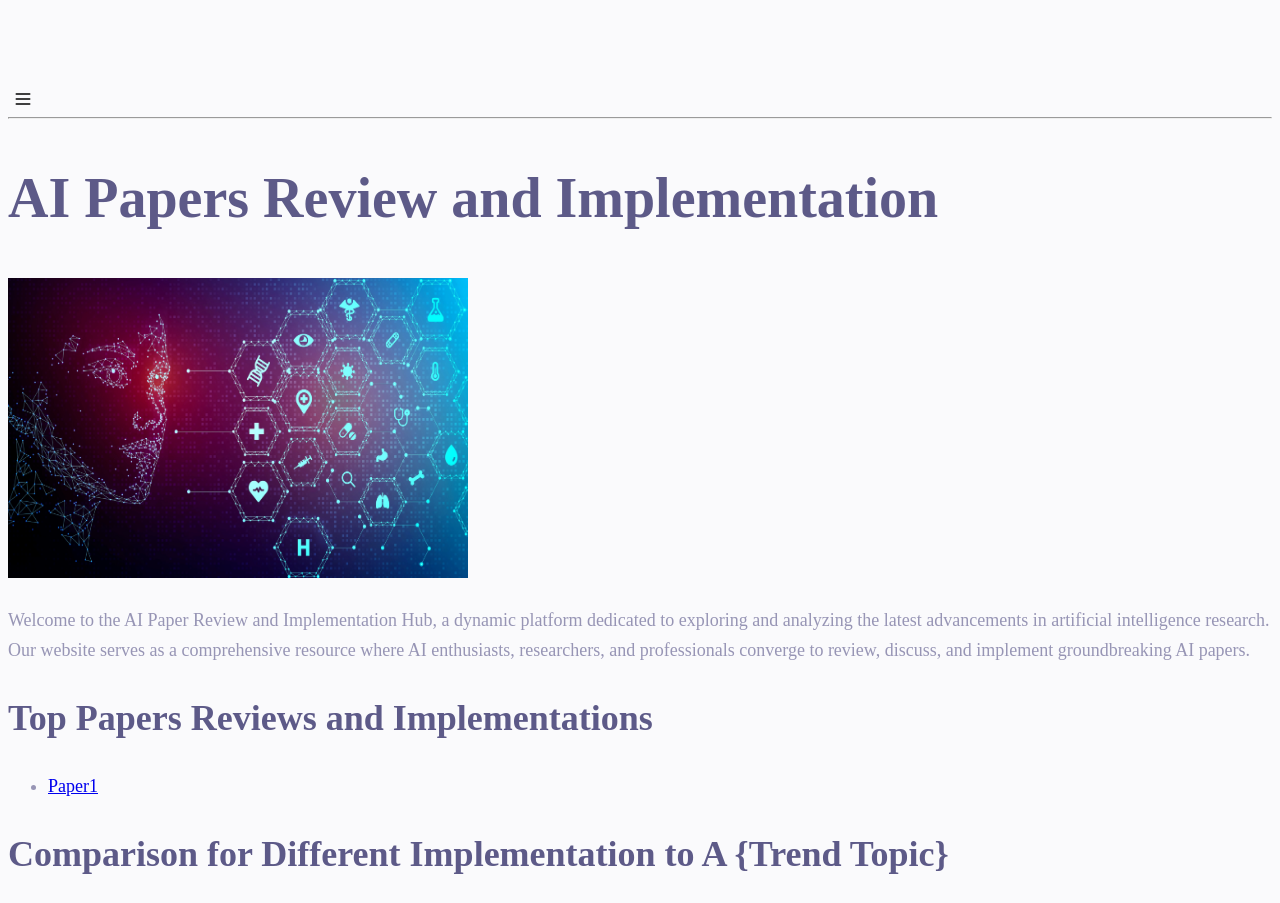
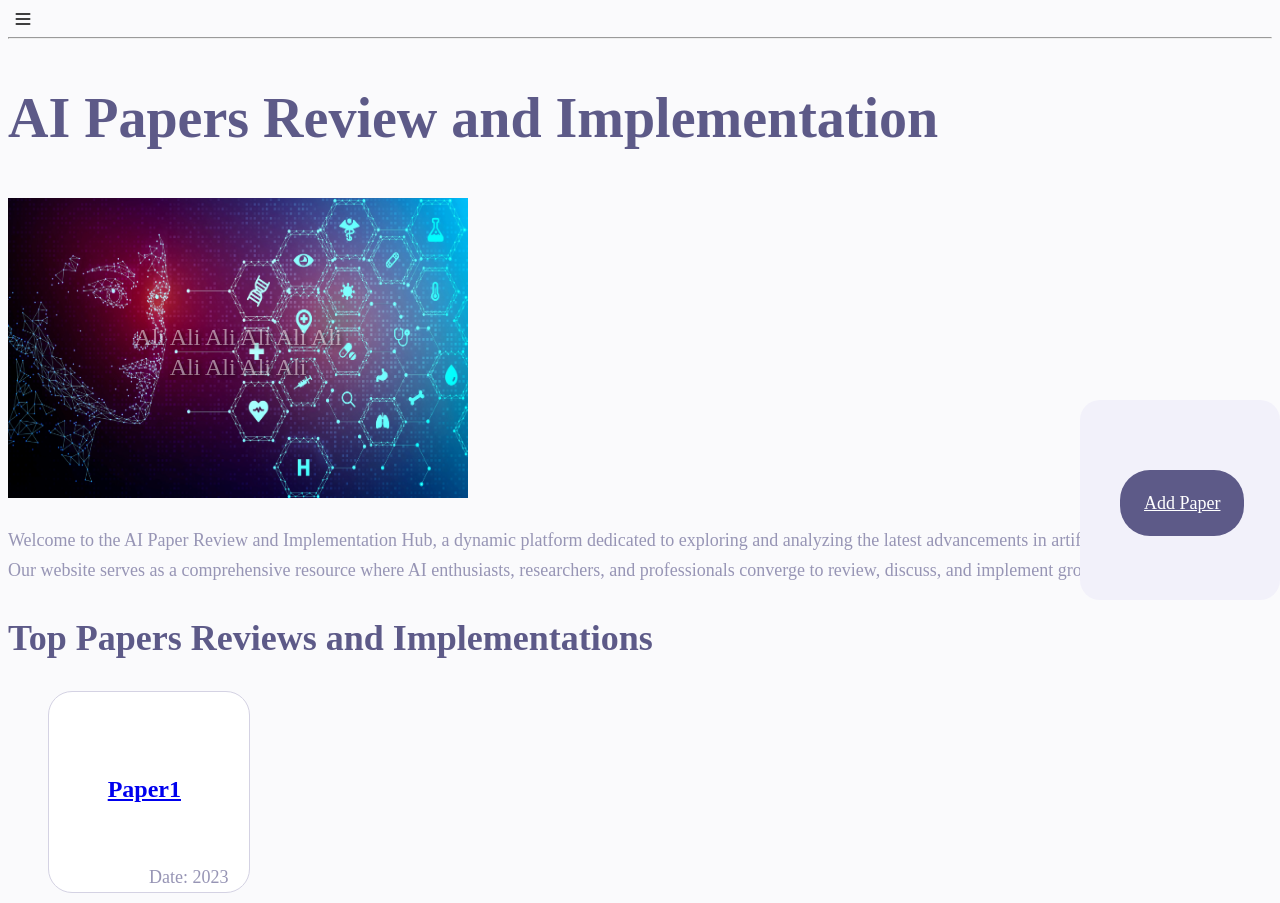
Before and after one commit to alizmq02/swe-363-231, a plain HTML site: page index.html in a window 1280 px wide. Shown: the top 903 px of the page. Drawn offline with Linux system fonts and the light colour scheme.

Commit message:
CSS_4_Exercises-Exercise_1

```diff
--- a/index.html
+++ b/index.html
@@ -16,7 +16,7 @@
 
 <body>
 
-  <div class="loader"></div>
+  <!-- <div class="loader"></div> -->
     <!-- Navigation bar sectoin -->
     <div class="content">
       <nav class="navbar">
@@ -35,7 +35,12 @@
       <!-- The article or content section -->
       <article>
           <h1 class="display-1">AI Papers Review and Implementation</h1>
-          <img src="assets/AI.webp" alt="An Image That Describes AI" height="300" width="460">
+          <div class="image">
+            <img class="" src="assets/AI.webp" alt="An Image That Describes AI" height="300" width="460">
+            <div class="watermark">
+              <p>Ali Ali Ali Ali Ali Ali Ali Ali Ali Ali</p>
+            </div>
+          </div>
           <p>
               Welcome to the AI Paper Review and Implementation Hub, a dynamic platform dedicated to exploring and
               analyzing the latest advancements in artificial intelligence research. Our website serves as a comprehensive
@@ -44,7 +49,12 @@
           </p>
           <h2>Top Papers Reviews and Implementations</h2>
           <ul>
-              <li><a href="paper.html">Paper1</a></li>
+              <div class="content_card">
+                <h3 class="lc"><a href="paper.html">Paper1</a></h3>
+                <span class="sc">Date: 2023</span>
+              </div>
+
+
           </ul>
           <h2>Comparison for Different Implementation to A {Trend Topic}</h2>
           <table>
@@ -75,7 +85,11 @@
           </table>
 
       </article>
+      <aside class="side_card">
 
+        <a class="addb" href="hardForm.html" >Add Paper</a>
+
+      </aside>
       <hr>
 
       <!-- The footer section -->
--- a/style.css
+++ b/style.css
@@ -9,6 +9,7 @@
     font-style: normal;
     font-weight: 400;
     line-height: 30px; /* 166.667% */
+    position: relative;
 }
 
 h1 {
@@ -107,22 +108,30 @@
 .navbarItems {
     display: none;
     transition-delay: 0.8s;
+    list-style-type: none;
+    margin: 0;
+    padding: 0;
+    overflow: hidden;
+}
+
+.navbar li {
+    display: inline-block;
 }
 
 .navbar:hover .navbarItems {
     display: block;
 }
 
-.loader {
+/* .loader {
     width: 100%;
     height: 100vh;
     display: flex;
     align-items: center;
     justify-content: center;
     background-color: #f2f2f2;
-}
+} */
 
-.loader {
+/* .loader {
     width: 100%;
     height: 10vh;
     display: flex;
@@ -140,14 +149,14 @@
     border-top: 4px solid transparent;
     border-radius: 50%;
     animation: spin 1s linear infinite;
-}
+} */
 
-.content {
+/* .content {
     opacity: 0;
     animation: revealContent 0.5s ease-in 2.5s forwards;
-}
+} */
 
-@keyframes spin {
+/* @keyframes spin {
     0% {
         transform: rotate(0deg);
     }
@@ -174,4 +183,70 @@
     100% {
         opacity: 1;
     }
+} */
+
+.side_card {
+    width: 200px;
+    height: 200px;
+    position: fixed;
+    top: 50%;
+    right: 0;
+    border-radius: 20px;
+    background: var(--neutral-colors-color-400, #F2F1FA);
+    align-items: center;
 }
+
+.addb {
+    position: relative;
+    top: 35%;
+    left: 20%;
+    color: white;
+    font: bold;
+    align-items: center;
+    display: inline-flex;
+    padding: 18px 24px;
+    align-items: flex-start;
+    gap: 8px;
+    border-radius: 30px;
+    background: var(--neutral-colors-headings-black, #5D5A88);
+}
+.image {
+    position: relative;
+    display: inline-block;
+}
+
+.watermark {
+    position: absolute;
+    top: 50%;
+    left: 50%;
+    transform: translate(-50%, -50%);
+  }
+
+.watermark p {
+    color: rgba(255, 255, 255, 0.5);
+    font-size: 24px;
+    text-align: center;
+    text-shadow: 2px 2px 4px rgba(0, 0, 0, 0.5);
+}
+
+.content_card {
+    width: 200px;
+    height: 200px;
+    flex-shrink: 0;
+    border-radius: 24px;
+    border: 1px solid var(--neutral-colors-color-600, #D4D2E3);
+    background: var(--neutral-colors-white, #FFF);
+    text-align: center;
+    position: relative;
+}
+
+.lc {
+    position: absolute;
+    top: 28%;
+    right: 34%;
+}
+
+.sc {
+    position: absolute;
+    bottom: 0%;
+}
```
